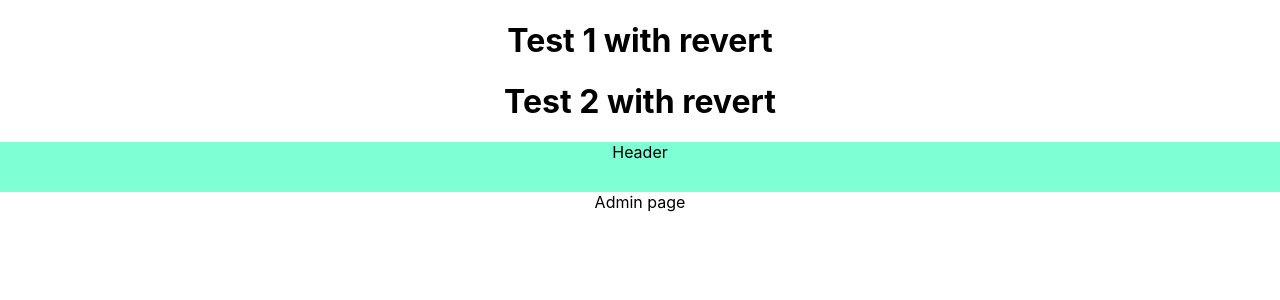
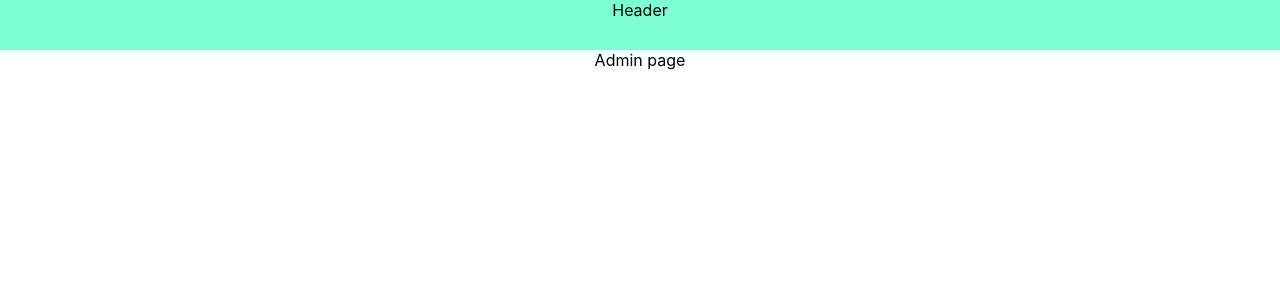
Before and after one commit to GraurDen/Next_Layouts, a Next.js app: page /adminPage in a window 1280 px wide. Shown: the top 300 px of the page. Built offline with nearby package versions, Linux system fonts and the light colour scheme.

Commit message:
Revert "Merge pull request #8 from GraurDen/testAfterHardReset"
This reverts commit 1ba439f780046d25a78d2f441905206b458f184c, reversing
changes made to 36c270de8e88011d7b407559547ec149904765bb.

```diff
--- a/components/layouts/adminLayout/admin.tsx
+++ b/components/layouts/adminLayout/admin.tsx
@@ -4,8 +4,6 @@ import { ReactElement } from "react";
 const AdminLayout = ({ children }: { children: ReactElement }) => {
   return (
     <div style={{ textAlign: "center" }}>
-      <h1>Test 1 with revert</h1>
-      <h1>Test 2 with revert</h1>
       <Header />
       {children}
     </div>
```
